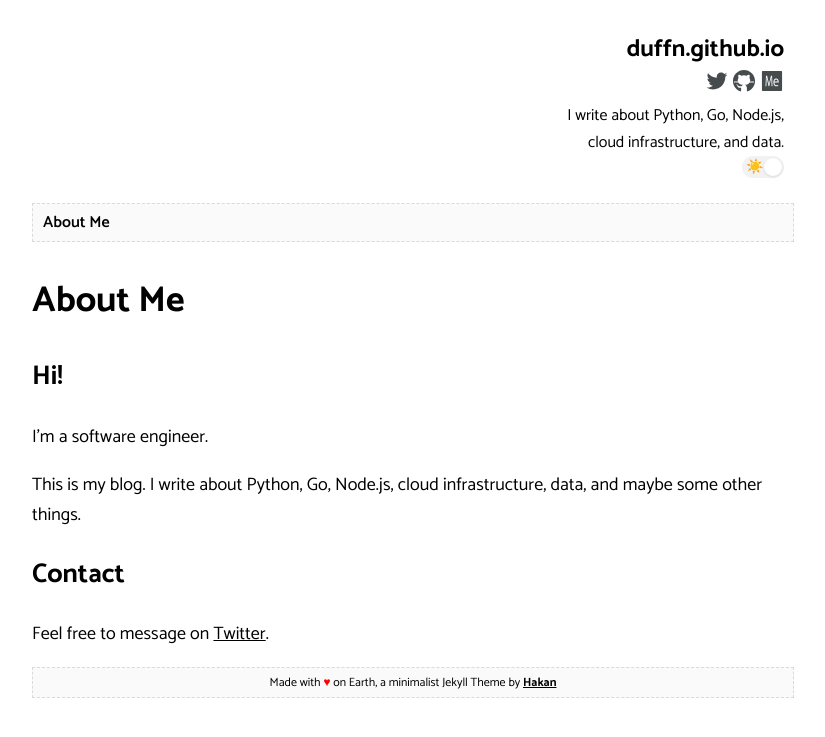
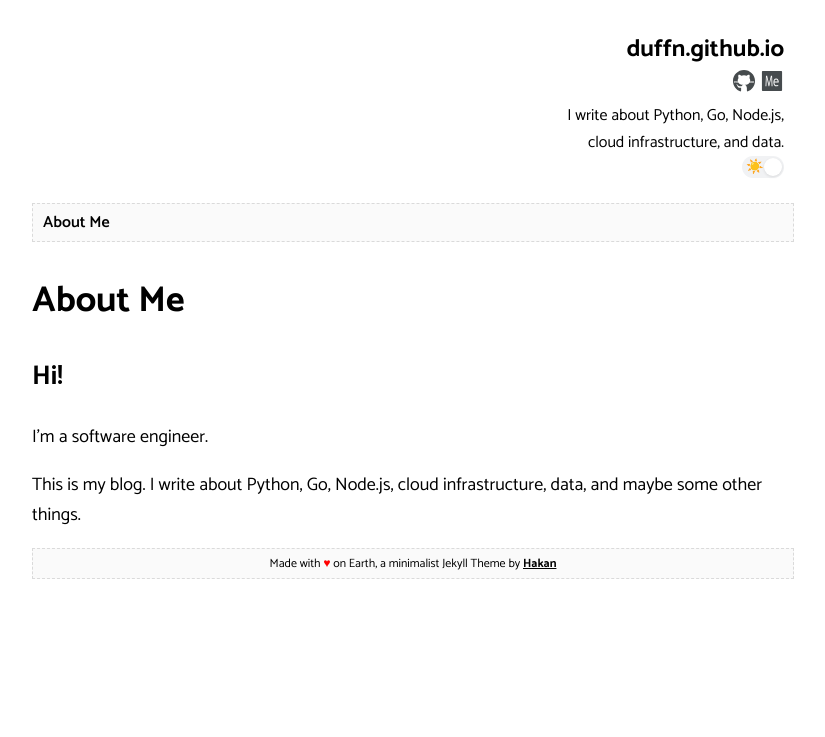
Before and after one commit to duffn/blog, a Jekyll site: the page built from about.html, in a window 1280 px wide. Shown: the top 737 px of the page, without its empty margins (227-1052 px from the left). Built offline with Jekyll 4.4.1, drawn with Linux system fonts in a browser that asks for light colours.

Commit message:
Remove Twitter (#5)

```diff
--- a/_config.yml
+++ b/_config.yml
@@ -13,7 +13,6 @@ author:
   bio: I write about Python, Go, Node.js,<br />cloud infrastructure, and data.
   picture: assets/images/gopher_avatar.png
   github: duffn
-  twitter: duffn
 
 url: "https://duffn.github.io"
 baseurl: ""
--- a/about.html
+++ b/about.html
@@ -6,7 +6,4 @@ title: "About Me"
 	<h2>Hi!</h2>
 	<p>I'm a software engineer.</p>
 	<p>This is my blog. I write about Python, Go, Node.js, cloud infrastructure, data, and maybe some other things.</p>
-
-	<h2>Contact</h2>
-	<p>Feel free to message on <a href="https://twitter.com/duffn">Twitter</a>.</p>
 </div>
```
